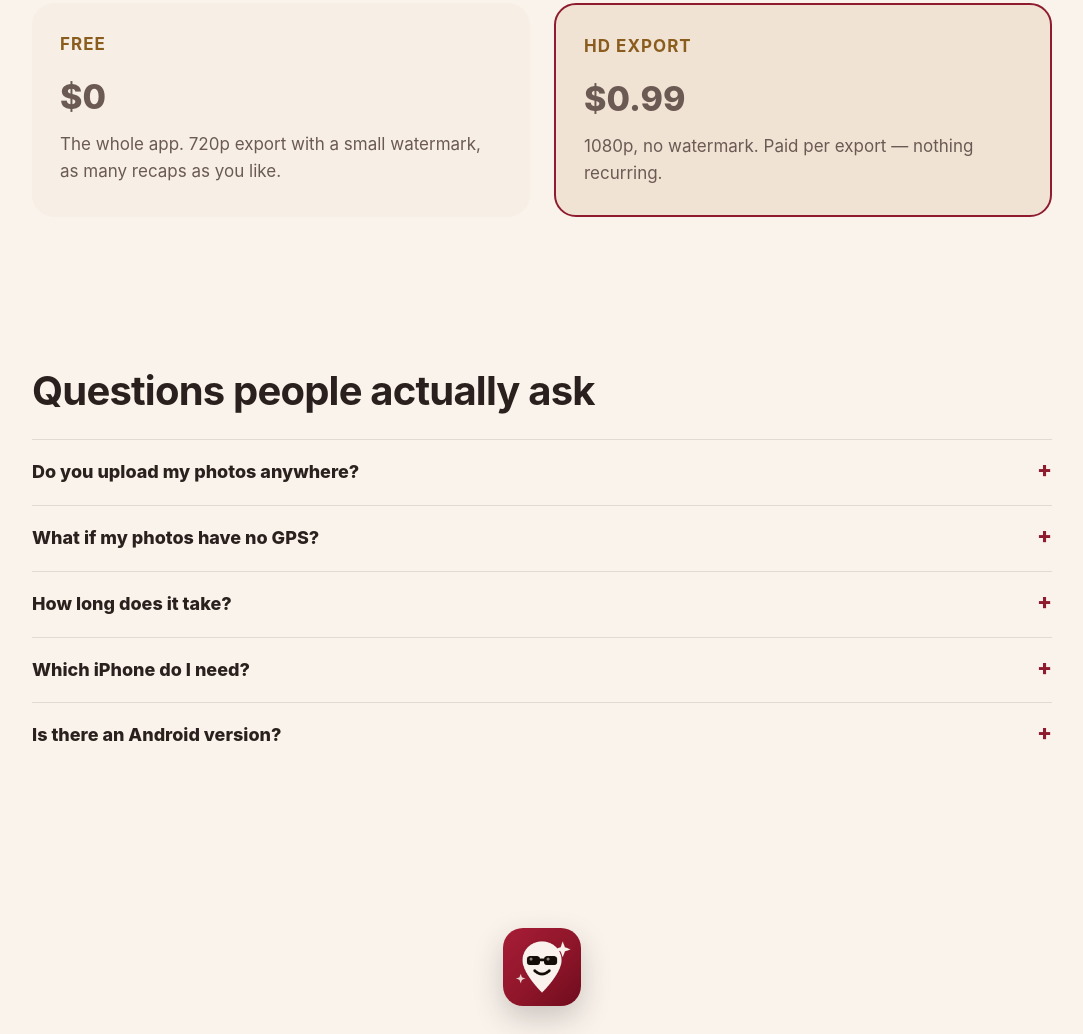
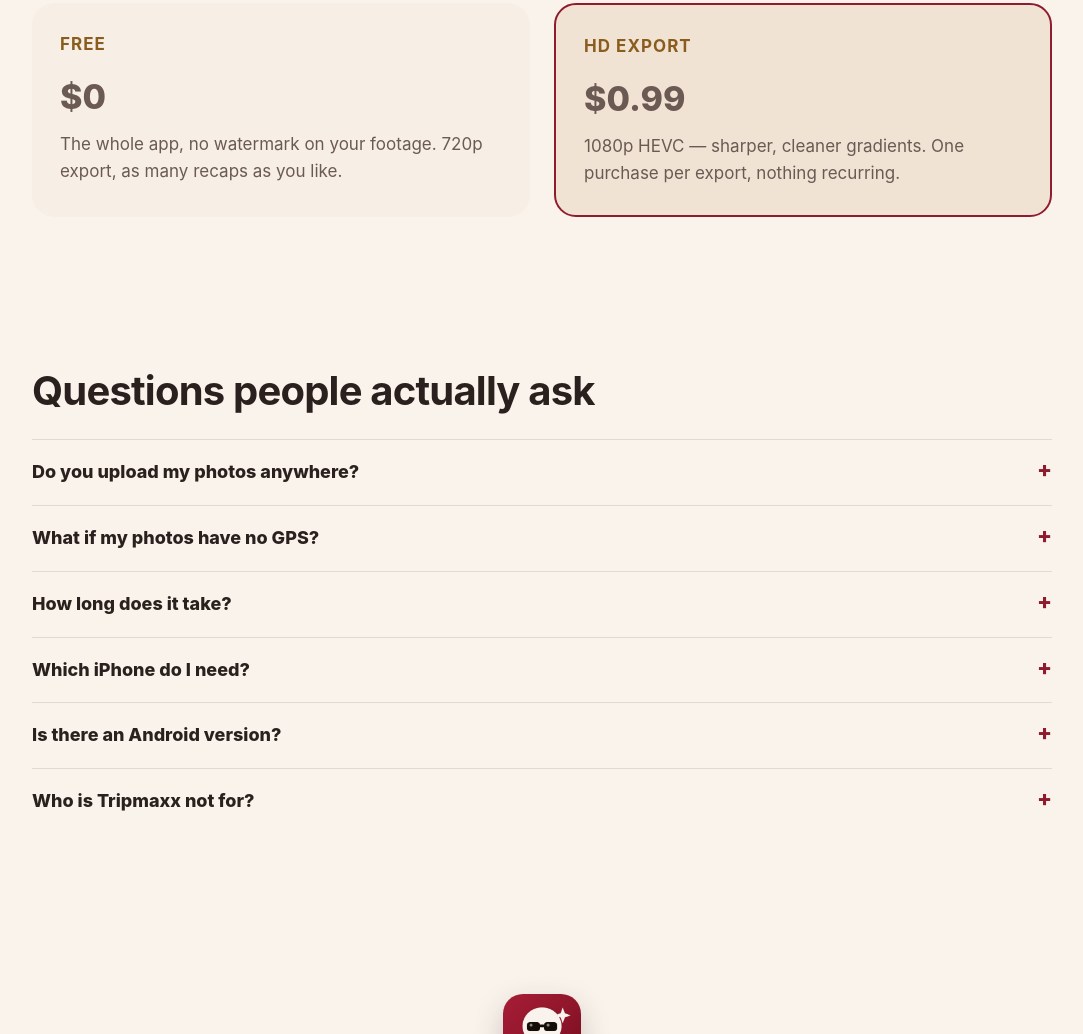
Before and after one commit to luvor/tripmaxx, a plain HTML site: page index.html in a window 1280 px wide. Shown: the part 3320-4354 px from the top of the page, without its empty margins (98-1181 px from the left). Drawn offline with Linux system fonts and the light colour scheme.

Commit message:
FAQ «кому не подойдёт» + вотермарка снята из блока цен
Аудит спроса требовал явного «кому не подходит» на всех поверхностях
(product-spec §1). Добавлен шестой вопрос FAQ, EN+RU: без геометок,
геолокация выключена, весь год в одном городе, хочется ручного монтажа.

Блок цен врал после снятия пер-кадрового watermark (caec2bc): free —
без вотермарки на кадрах, разница тиров теперь 720p H.264 против 1080p HEVC.

Claude-Session: https://claude.ai/code/session_01XBBe79WNwDazBhLF2Z4HBU

```diff
--- a/index.html
+++ b/index.html
@@ -217,12 +217,12 @@
       <div class="price">
         <h3 data-i18n="pay_f">Free</h3>
         <p class="tag">$0</p>
-        <p data-i18n="pay_fp">The whole app. 720p export with a small watermark, as many recaps as you like.</p>
+        <p data-i18n="pay_fp">The whole app, no watermark on your footage. 720p export, as many recaps as you like.</p>
       </div>
       <div class="price hi">
         <h3 data-i18n="pay_h2">HD export</h3>
         <p class="tag">$0.99</p>
-        <p data-i18n="pay_hp">1080p, no watermark. Paid per export — nothing recurring.</p>
+        <p data-i18n="pay_hp">1080p HEVC — sharper, cleaner gradients. One purchase per export, nothing recurring.</p>
       </div>
     </div>
   </section>
@@ -249,6 +249,10 @@
       <details>
         <summary data-i18n="q5">Is there an Android version?</summary>
         <p data-i18n="a5">Not yet. Tripmaxx is built on Apple's on-device frameworks, so today it's iPhone only.</p>
+      </details>
+      <details>
+        <summary data-i18n="q6">Who is Tripmaxx not for?</summary>
+        <p data-i18n="a6">It builds everything from the GPS in your iPhone photos, so it won't work well if you shoot on a camera or drone without geotags, if location is switched off in the Camera app, or if you spent the whole year in one city — there's no route to draw. And if you want manual editing with keyframes and control over every cut, this is the wrong app: Tripmaxx decides for you on purpose.</p>
       </details>
     </div>
   </section>
@@ -302,9 +306,9 @@
     pay_h: 'Рекап бесплатный',
     pay_s: 'Платишь, только если нужен экспорт в полном качестве. Подписки нет и не будет.',
     pay_f: 'Бесплатно',
-    pay_fp: 'Всё приложение целиком. Экспорт 720p с маленькой вотермаркой, роликов — сколько угодно.',
+    pay_fp: 'Всё приложение целиком, без вотермарки на кадрах. Экспорт 720p, роликов — сколько угодно.',
     pay_h2: 'HD-экспорт',
-    pay_hp: '1080p без вотермарки. Оплата за экспорт — ничего повторяющегося.',
+    pay_hp: '1080p HEVC — резче, чище градиенты. Одна оплата за экспорт, ничего повторяющегося.',
     faq_h: 'Вопросы, которые задают на самом деле',
     q1: 'Мои фотографии куда-то загружаются?',
     a1: 'Нет. У приложения нет ни сервера, ни аккаунта. Единственное, что оно скачивает, — тайлы карты; это скачивание, а не отправка.',
@@ -316,6 +320,8 @@
     a4: 'Любой на iOS 18 и новее. Всё считается на устройстве, поэтому телефон поновее рендерит быстрее.',
     q5: 'Есть версия для Android?',
     a5: 'Пока нет. Tripmaxx построен на встроенных фреймворках Apple, так что сегодня это только iPhone.',
+    q6: 'Кому Tripmaxx не подойдёт?',
+    a6: 'Всё строится из GPS в фотографиях с айфона, поэтому будет мимо, если ты снимаешь на камеру или дрон без геометок, если в «Камере» выключена геолокация или если весь год прошёл в одном городе — маршрута нет, рисовать нечего. И если хочется ручного монтажа с кейфреймами и контролем над каждой склейкой — это не сюда: Tripmaxx решает за тебя намеренно.',
     fin_h: 'Первый фильм — сегодня вечером',
     fin_s: 'Поездки уже лежат в твоей галерее. Чтобы их посмотреть, нужен один тап.',
   };
```
